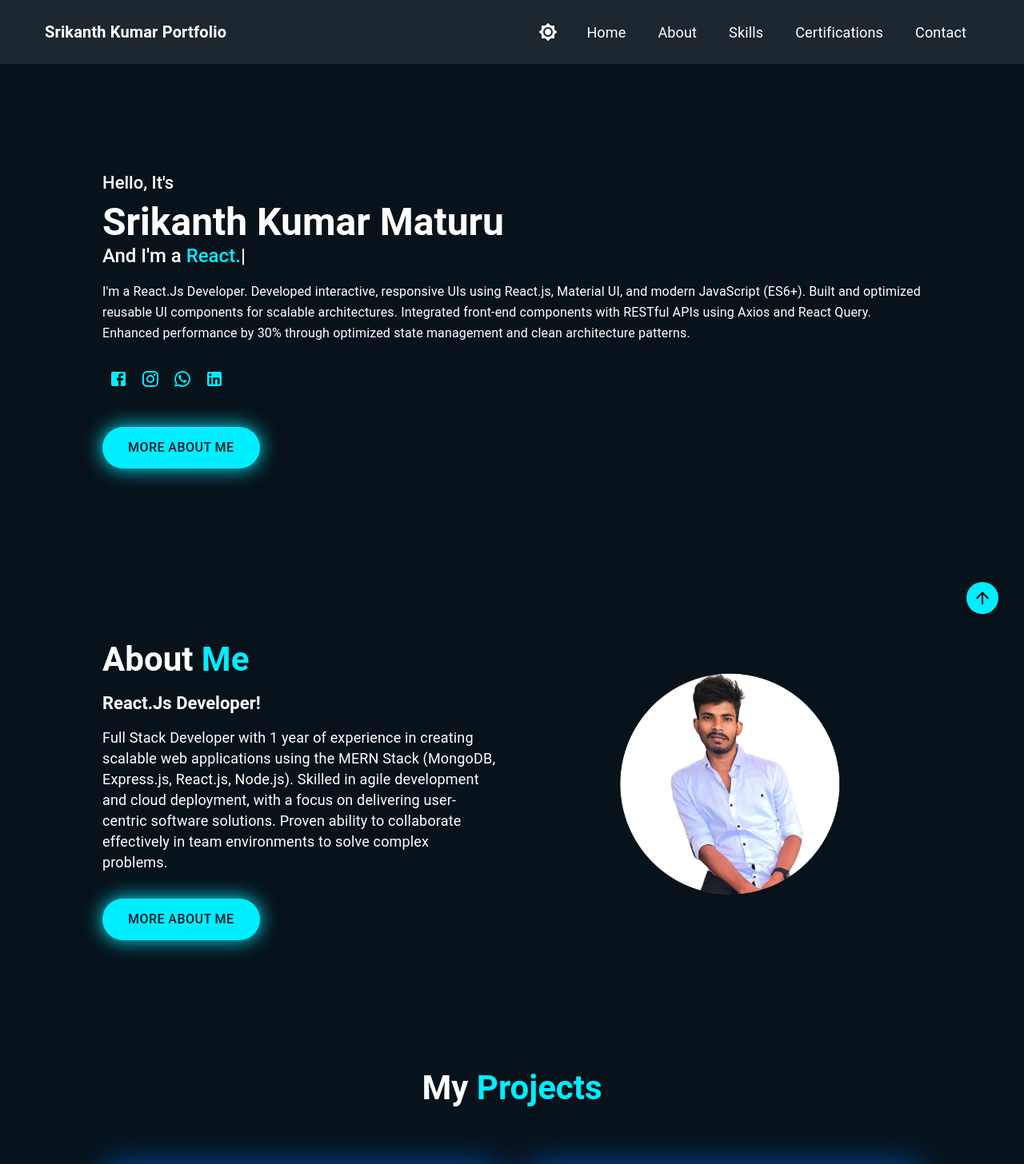
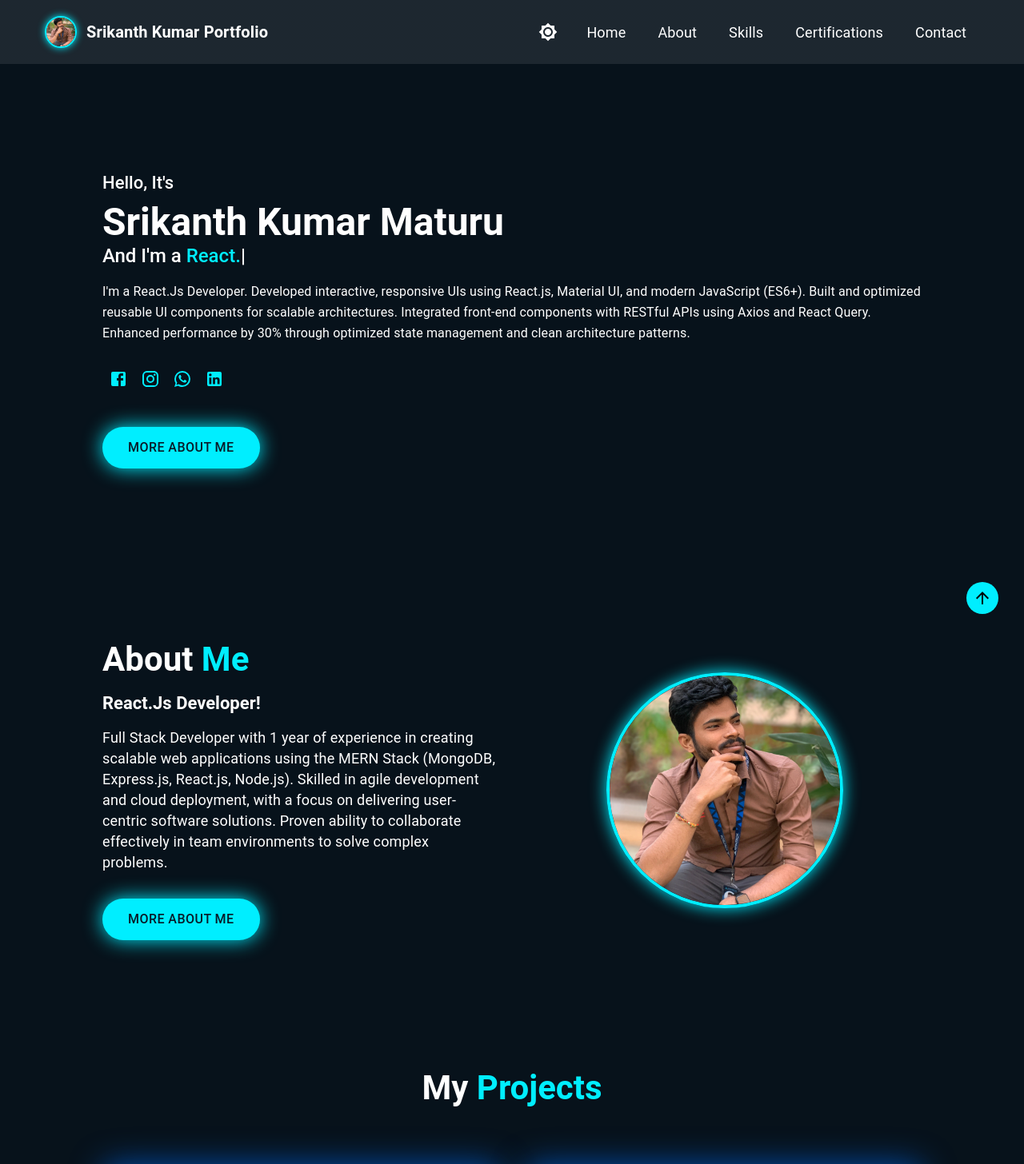
Before and after one commit to msrikr/Srikanth-Portfolio, a React (Create React App) app: page / in a window 1280 px wide. Shown: the top 1456 px of the page at 80% size. Built offline with nearby package versions, Linux system fonts and the light colour scheme.

Commit message:
feat: Add About and Header components along with a profile image.

```diff
--- a/src/components/About.js
+++ b/src/components/About.js
@@ -1,6 +1,6 @@
 import React from "react";
 import { Box, Typography, Button, Grid } from "@mui/material";
-import kingImg from "../images/king.png";
+
 
 const About = () => {
   return (
@@ -80,13 +80,17 @@ const About = () => {
         <Grid item xs={12} md={6}>
           <Box
             component="img"
-            src={kingImg}
+            src="/profile/Srikanth.webp"
             alt="Profile"
             sx={{
-              width: { xs: "60%", sm: "70%", md: "75%" },
+              width: { xs: "50%", sm: "55%", md: "60%" },
+              aspectRatio: "1/1",
+              objectFit: "cover",
               margin: "0 auto",
-              borderRadius: "80px",
+              borderRadius: "50%",
               display: "block",
+              border: "4px solid #0ef",
+              boxShadow: "0 0 20px #0ef"
             }}
           />
         </Grid>
--- a/src/components/Header.js
+++ b/src/components/Header.js
@@ -11,7 +11,8 @@ import {
   List,
   ListItem,
   ListItemButton,
-  ListItemText
+  ListItemText,
+  Avatar
 } from "@mui/material";
 import Brightness4Icon from "@mui/icons-material/Brightness4";
 import Brightness7Icon from "@mui/icons-material/Brightness7";
@@ -68,18 +69,29 @@ const Header = ({ mode = "dark", toggleTheme = () => { } }) => {
           </IconButton>
 
           {/* Portfolio Name */}
+          <Box sx={{ display: "flex", alignItems: "center", gap: 1.5, flexGrow: 1 }}>
+            <Avatar
+              src="/profile/Srikanth.webp"
+              alt="Srikanth Kumar"
+              sx={{
+                width: { xs: 30, sm: 40 },
+                height: { xs: 30, sm: 40 },
+                border: "2px solid #0ef",
+                boxShadow: "0 0 10px #0ef"
+              }}
+            />
             <Typography
               variant="h6"
               sx={{
                 color: "#fff",
                 fontWeight: 600,
                 fontSize: { xs: "14px", sm: "20px" },
-              flexGrow: 1, // Pushes desktop links/mobile icon to the right
                 textAlign: "left",
               }}
             >
               Srikanth Kumar Portfolio
             </Typography>
+          </Box>
 
           {/* Desktop Navigation Links */}
           <Box
```
Also changed, not shown: public/profile/Srikanth.webp (added). Lines whose indentation alone changed are shown as unchanged.
